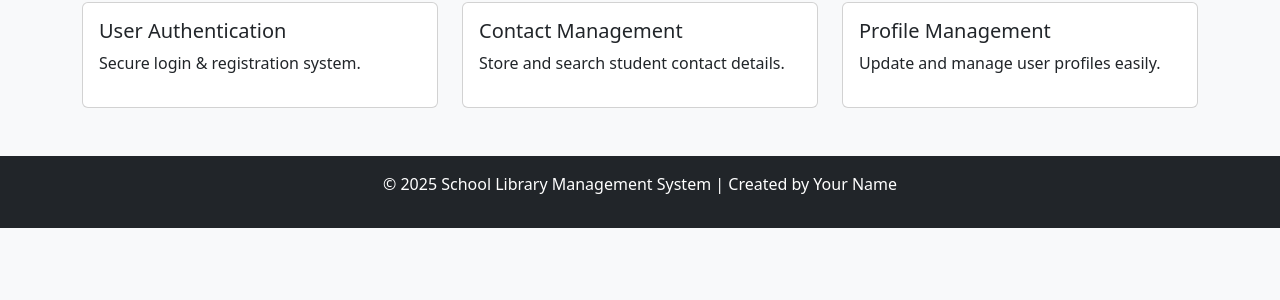
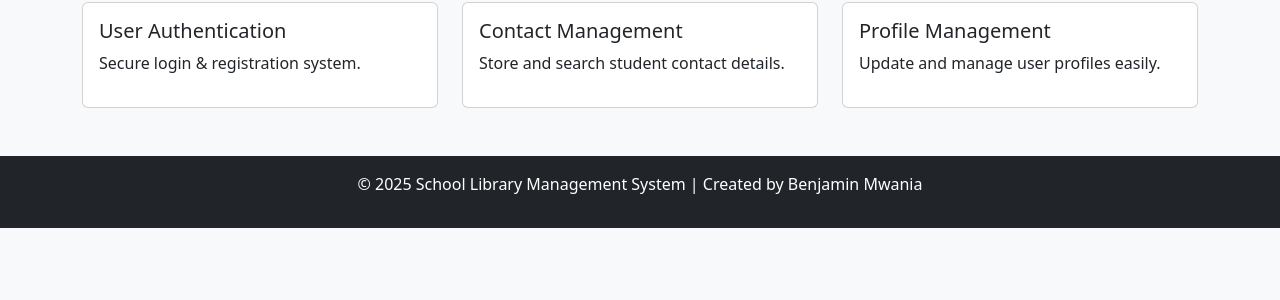
Before and after one commit to Benmwania/flask-mongo-simple-system, a Flask app: page / in a window 1280 px wide. Shown: the part 362-662 px from the top of the page. Run offline with Flask 3, Linux system fonts and the light colour scheme.

Commit message:
Updated index.html content

```diff
--- a/templates/index.html
+++ b/templates/index.html
@@ -59,7 +59,7 @@
 
     <!-- Footer -->
     <footer class="bg-dark text-white text-center p-3 mt-5">
-        <p>&copy; 2025 School Library Management System | Created by Your Name</p>
+        <p>&copy; 2025 School Library Management System | Created by Benjamin Mwania</p>
     </footer>
 
 </body>
```
